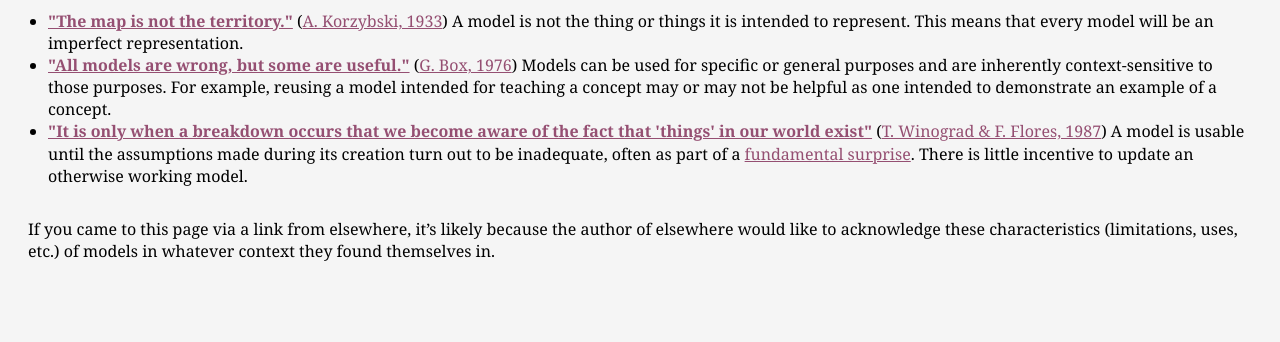
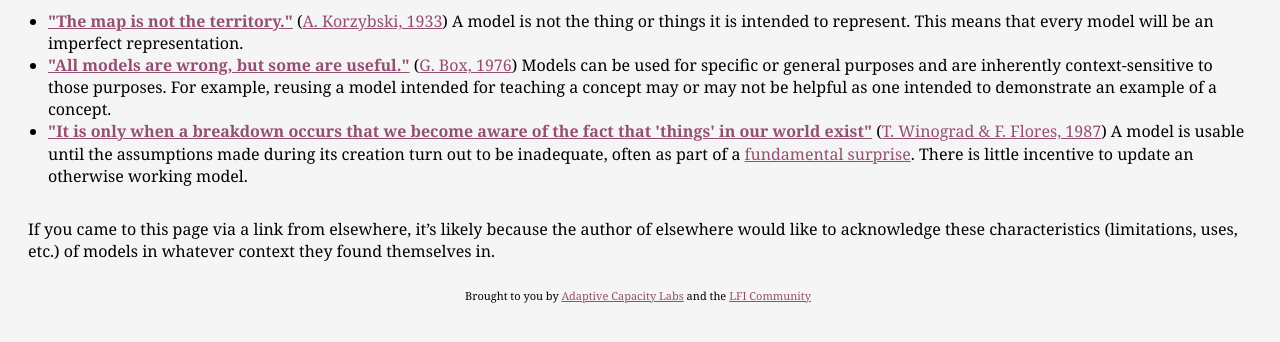
Before and after one commit to jallspaw/itsonlyamodel, a Jekyll site: the page index.html, which Jekyll copies as it is, in a window 1280 px wide, cut to the strip 530-946 px from the top of the page. Shown: the top 342 px of the strip. Built offline with Jekyll 4.4.1, drawn with Linux system fonts in a browser that asks for light colours.

Commit message:
added some attribution

```diff
--- a/index.html
+++ b/index.html
@@ -35,4 +35,5 @@
     <p>
         If you came to this page via a link from elsewhere, it’s likely because the author of elsewhere would like to acknowledge these characteristics (limitations, uses, etc.) of models in whatever context they found themselves in.
     </p>
+    <p style="text-align:center; font-size:11;">Brought to you by <a href="https://www.adaptivecapacitylabs.com">Adaptive Capacity Labs</a> and the <a href="https://www.learningfromincidents.io/">LFI Community</a> </p>
 </body>
```
